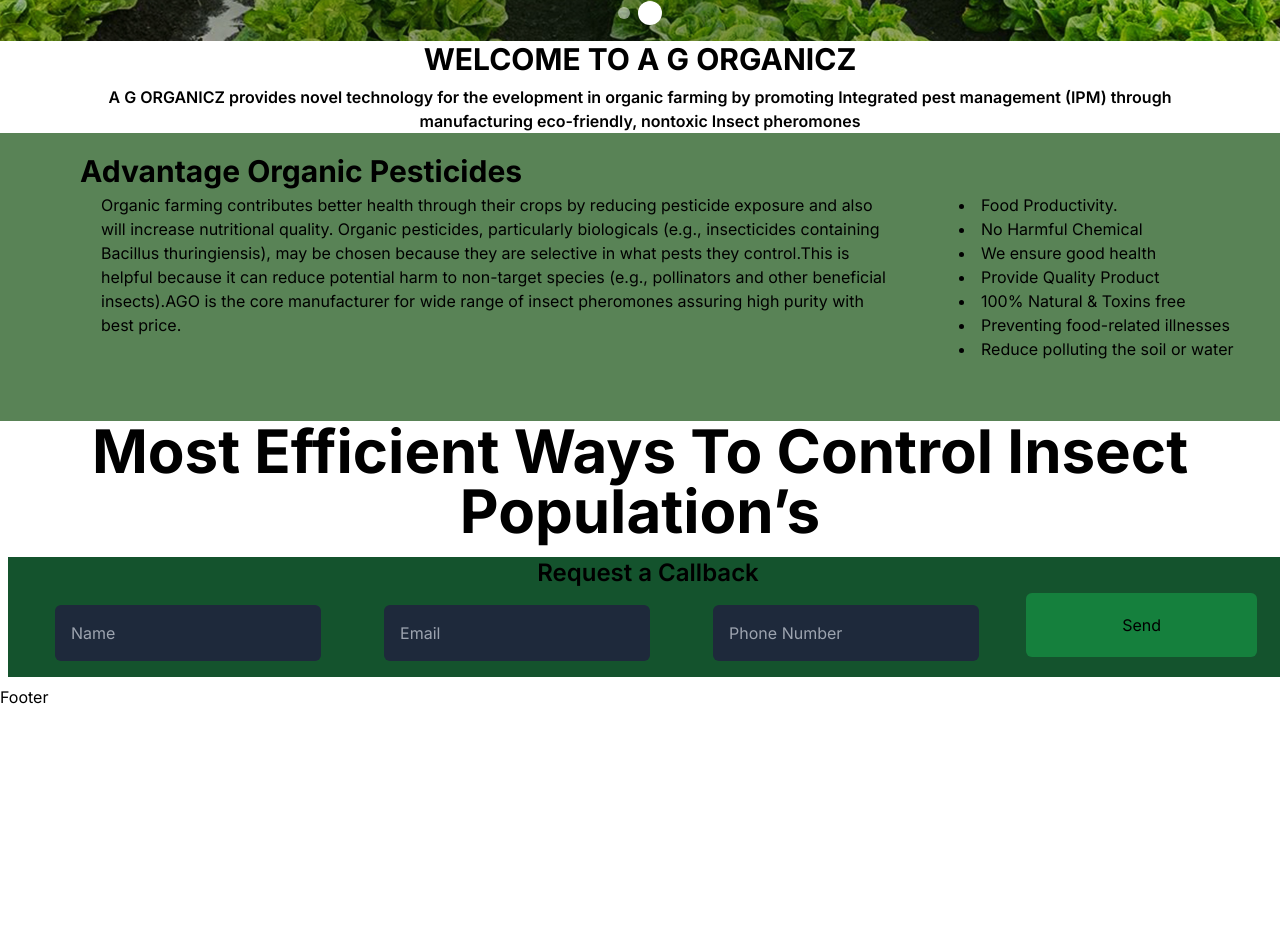
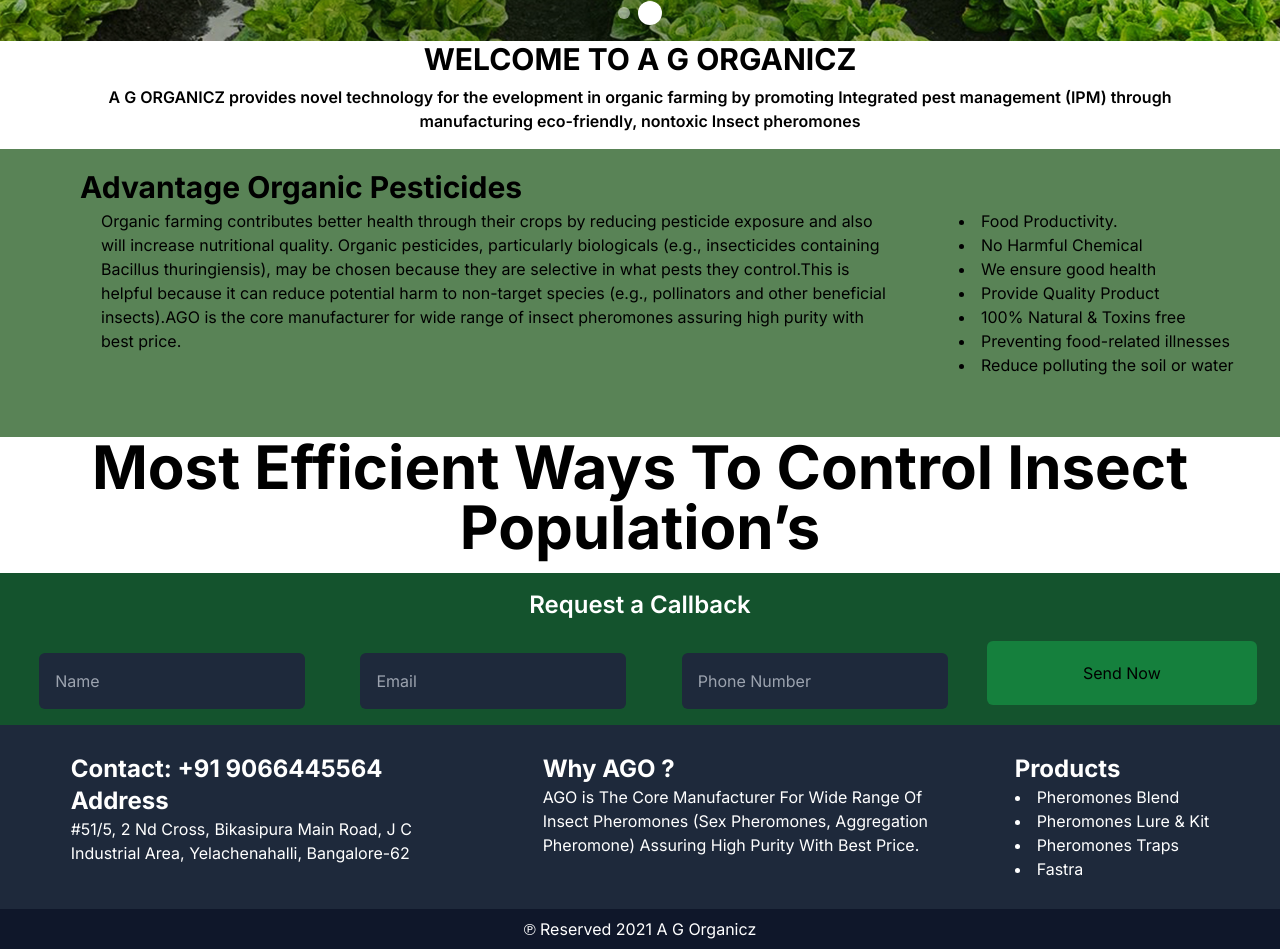
Before and after one commit to Sharvilm777/agopl, a Next.js app: page / in a window 1280 px wide. Shown: the part 540-1489 px from the top of the page. Before the commit the page ends 1249 px from the top, so only its background shows below. Built offline with nearby package versions, Linux system fonts and the light colour scheme.

Commit message:
Footer added

```diff
--- a/package.json
+++ b/package.json
@@ -18,6 +18,7 @@
     "react": "18.2.0",
     "react-dom": "18.2.0",
     "react-icons": "^4.10.1",
+    "react-toastify": "^9.1.3",
     "swiper": "^10.0.2",
     "tailwindcss": "3.3.2"
   }
--- a/src/app/layout.js
+++ b/src/app/layout.js
@@ -7,7 +7,7 @@
 
 export const metadata = {
   title: 'A G Organics -  Working for Green',
-  description: '',
+  description: 'AGO Is The Core Manufacturer For Wide Range Of Insect Pheromones (Sex Pheromones, Aggregation Pheromone) Assuring High Purity With Best Price.',
 
 }
 
--- a/src/app/page.js
+++ b/src/app/page.js
@@ -37,7 +37,7 @@
         </h2>
       </div>
       <div
-        className="w-full lg:h-72 sm:h-96 h-[40rem] relative"
+        className="w-full lg:h-72 sm:h-96 h-[40rem] relative mt-4"
         style={{
           background: "rgba(58,108,54,0.84)",
         }}
@@ -78,7 +78,9 @@
         </h1>
       </div>
 
-      <CallBackForm />
+      <div>
+        <CallBackForm />
+      </div>
     </>
   );
 }
--- a/src/components/CallBackForm.jsx
+++ b/src/components/CallBackForm.jsx
@@ -34,17 +34,24 @@
   };
 
   return (
-    <div className="contactForm w-full bg-green-900 h-auto m-2">
-      <div className="contact_heading text-2xl text-center mt-4 font-semibold">
+    <div className="contactForm w-full bg-green-900 h-auto ">
+      <div className="contact_heading text-2xl text-center mt-4 font-semibold text-white p-4">
         Request a Callback
       </div>
-      <div className="form flex sm:flex-row flex-col justify-evenly items-center ">
+      <div>
+        <form
+          action=""
+          onSubmit={handleSubmit}
+          className="form flex sm:flex-row flex-col justify-evenly items-center "
+        >
           <input
             type="text"
             name="name"
             id="name"
+            minLength={2}
             value={contactFormData.name}
             onChange={handleOnChange}
+            required
             placeholder="Name"
             className="p-4 m-4 bg-slate-800 rounded-md text-white"
           />
@@ -55,23 +62,29 @@
             value={contactFormData.email}
             onChange={handleOnChange}
             placeholder="Email"
+            title="Please enter a valid email address."
+            required
             className="p-4 m-4 bg-slate-800 rounded-md text-white"
           />
           <input
             type="number"
             name="phoneNumber"
             id="phoneNumber"
+            maxLength={10}
+            required
+            title="Please enter a valid Phone number"
             value={contactFormData.phoneNumber}
             onChange={handleOnChange}
             placeholder="Phone Number"
             className="p-4 m-4 bg-slate-800 rounded-md text-white"
           />
           <button
-          onClick={handleSubmit}
+            type="submit"
             className="bg-green-700 mb-4 pl-24 pr-24 pt-5 pb-5 rounded-md"
           >
-          Send
+            Send Now
           </button>
+        </form>
       </div>
     </div>
   );
--- a/src/components/Footer.jsx
+++ b/src/components/Footer.jsx
@@ -1,7 +1,58 @@
+import Link from "next/link";
 import React from "react";
 
 const Footer = () => {
-  return <div>Footer</div>;
+  return (
+    <>
+      <div className="flex sm:flex-row  justify-evenly flex-col bg-slate-800 text-white p-5 ">
+        <div className="contactDetails sm:w-1/3 m-2 ">
+          <div className="font-bold text-2xl">Contact: +91 9066445564</div>
+          <div className="address ">
+            <div className="font-bold text-2xl">Address</div> #51/5, 2 Nd Cross,
+            Bikasipura Main Road, J C Industrial Area, Yelachenahalli,
+            Bangalore-62
+          </div>
+        </div>
+        <div className="whyAgo  sm:w-1/3 m-2 ">
+          <div className="font-bold text-2xl">Why AGO ? </div> AGO is The Core
+          Manufacturer For Wide Range Of Insect Pheromones (Sex Pheromones,
+          Aggregation Pheromone) Assuring High Purity With Best Price.
+        </div>
+        <div className="products m-2">
+          <div className="font-bold text-2xl">Products</div>
+          <div className="content">
+            <Link
+              href={"/products/pheromones-blend"}
+              className="hover:text-green-500 my-1 sm:my-0"
+            >
+              <li>Pheromones Blend </li>
+            </Link>
+            <Link
+              href={"/products/pheromones-lure-kit"}
+              className="hover:text-green-500 my-1 sm:my-0"
+            >
+              <li>Pheromones Lure & Kit</li>
+            </Link>
+            <Link
+              href={"/products/pheromones-traps"}
+              className="hover:text-green-500 my-1 sm:my-0"
+            >
+              <li>Pheromones Traps</li>
+            </Link>
+            <Link
+              href={"/products/fastra"}
+              className="hover:text-green-500 my-1 sm:my-0"
+            >
+              <li>Fastra</li>
+            </Link>
+          </div>
+        </div>
+      </div>
+      <div className="bg-slate-900 text-center text-white p-2">
+        ℗ Reserved 2021 A G Organicz
+      </div>
+    </>
+  );
 };
 
 export default Footer;
```
Also changed, not shown: 1 other file (tests, documents, lock files or other folders). Lines whose indentation alone changed are shown as unchanged.
